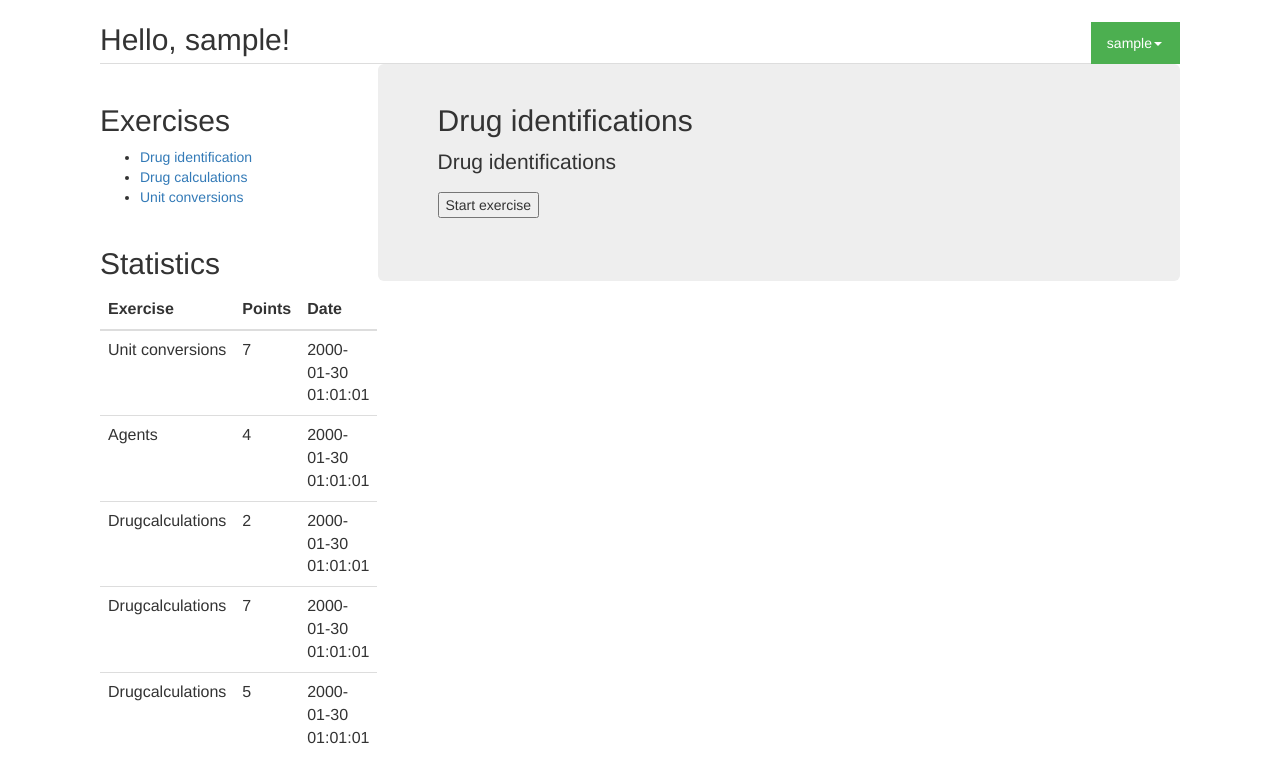
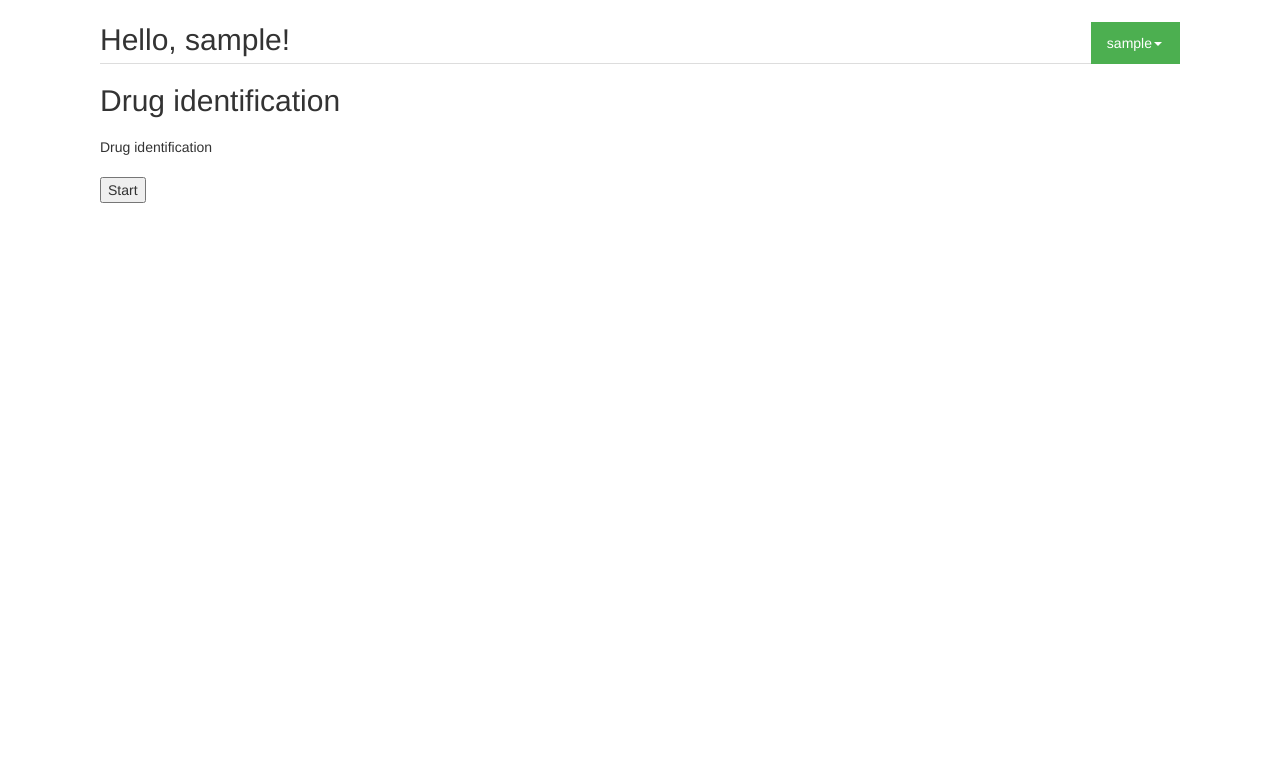
Before and after one commit to jannehakala/catastrophic_games, a PHP site: page /uitest/llquiz.php in a window 1280 px wide. Shown: the top 783 px of the page. Run offline with PHP 8.4, Linux system fonts and the light colour scheme; the visitor is signed in with stand-in values (Sample User, id 1).

Commit message:
Fixing quizes

```diff
--- a/uitest/llquiz.php
+++ b/uitest/llquiz.php
@@ -1,77 +1,22 @@
+
 <?php
 include ("header.php");
 ?>
-	<div class="row">
-		<div class="col-md-12">
-			<div class="row">
-				<div class="col-md-9">
-					<div class="jumbotron">
-						<h2>Drug identifications</h2>
-						<p>Drug identifications</p>
-
-						<p>
+            <div id="right">
+                <div id="content">
+                    <h2>Drug identification</h2>
+                    <p style="margin-top: 20px;">
+                        Drug identification
+                    </p>
+                    <p style="margin-top: 20px;">
                         <form method="POST" action="quizview.php">
-                            <input type="submit" value="Start exercise">
-                            <input type="hidden" name="quiztype" value="ainequiz">
+                            <input type="submit" value="Start">
+                            <input type="hidden" name="quiztype" value="drugidentificationquiz">
                         </form>
                     </p>
                 </div>
             </div>
-				<div class="col-md-3">
-					<div class="exercises">
-						<h2>Exercises</h2>
-						<ul>
-							<li><a href="llquiz.php">Drug identification</a></li>
-							<li><a href="laskuquiz.php">Drug calculations</a></li>
-							<li><a href="conversionquiz.php">Unit conversions</a></li>
-						</ul>
-					</div>
-					<h2>Statistics</h2>
-					<table class="table">
-						<thead>
-							<tr>
-								<th>Exercise</th>
-								<th>Points</th>
-								<th>Date</th>
-							</tr>
-						</thead>
-						<tbody>
-							<tr>
-								<td>Unit conversions</td>
-								<td>7</td>
-								<td>2000-01-30 01:01:01</td>
-								</tr>
-							<tr>
-								<td>Agents</td>
-								<td>4</td>
-								<td>2000-01-30 01:01:01</td>
-							</tr>
-							<tr>
-								<td>Drugcalculations</td>
-								<td>2</td>
-								<td>2000-01-30 01:01:01</td>
-							</tr>
-							<tr>
-								<td>Drugcalculations</td>
-								<td>7</td>
-								<td>2000-01-30 01:01:01</td>
-							</tr>
-							<tr>
-								<td>Drugcalculations</td>
-								<td>5</td>
-								<td>2000-01-30 01:01:01</td>
-							</tr>
-						</tbody>
-					</table>
-				</div>
-
         </div>
     </div>
-	</div>
-</div>
-
-    <script src="js/jquery.min.js"></script>
-    <script src="js/bootstrap.min.js"></script>
-    <script src="js/scripts.js"></script>
 </body>
 </html>
```
Also changed, not shown: uitest/conversionquiz.php (+15 -70 lines), uitest/laskuquiz.php (+9 -64 lines), uitest/quizview.php (+23 -1 lines). Lines whose indentation alone changed are shown as unchanged.
